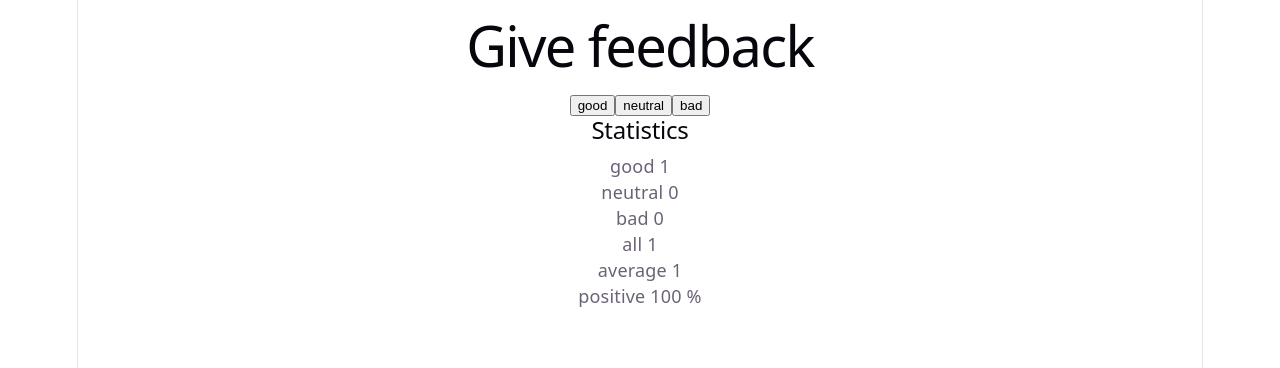
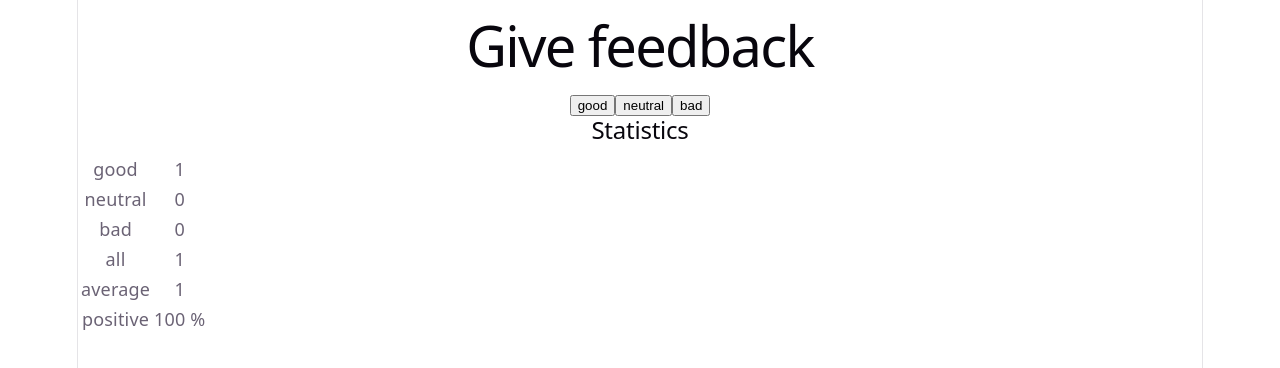
Before and after one commit to daavinskiy/fullstackopen_FSO, a React (Vite) app in the folder part1/unicafe/: page / in a window 1280 px wide. Both pictures are taken after a click on the button "good". Shown: the top 368 px of the page. Built offline with nearby package versions, Linux system fonts and the light colour scheme.

Commit message:
tehtava 1.11 on valmis

```diff
--- a/part1/unicafe/src/App.jsx
+++ b/part1/unicafe/src/App.jsx
@@ -10,32 +10,32 @@ const Button = (props) => {
 
 const StatisticLine = (props) => {
   return (
-    <p>
-      {props.text} {props.value}
-    </p>
+    <tr>
+      <td>{props.text}</td>
+      <td>{props.value}</td>
+    </tr>
   )
 }
 
 const Statistics = (props) => {
   if (props.all === 0) {
-    return (
-      <div>
-        <h2>Statistics</h2>
-        <p>No feedback given</p>
-      </div>
-    )
+    return <p>No feedback given</p>
   }
 
   return (
     <div>
       <h2>Statistics</h2>
 
+      <table>
+        <tbody>
           <StatisticLine text="good" value={props.good} />
           <StatisticLine text="neutral" value={props.neutral} />
           <StatisticLine text="bad" value={props.bad} />
           <StatisticLine text="all" value={props.all} />
           <StatisticLine text="average" value={props.average} />
           <StatisticLine text="positive" value={`${props.positive} %`} />
+        </tbody>
+      </table>
     </div>
   )
 }
```
Lines whose indentation alone changed are shown as unchanged.
